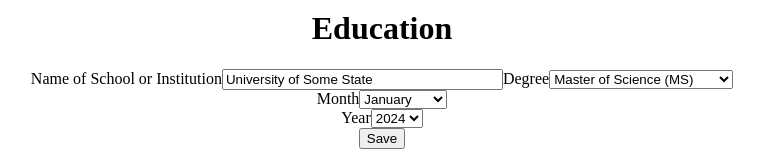
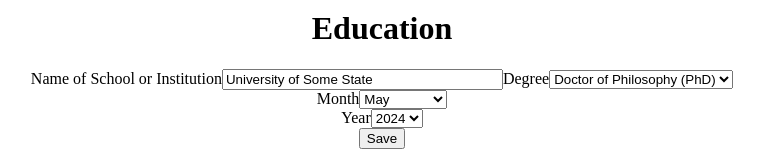
Before and after one commit to weboffools/cv-app, a React (Vite) app: page / in a window 1280 px wide. Shown: the part 288-448 px from the top of the page, without its empty margins (258-1022 px from the left). Built offline with nearby package versions, Linux system fonts and the light colour scheme; the HTML template or start-up script is replaced by a standard one.

Commit message:
Fix error in rendering MonthSelect

```diff
--- a/src/components/Institution.jsx
+++ b/src/components/Institution.jsx
@@ -28,7 +28,6 @@ export default function Institution({ isActive, onEdit, onSave }) {
         <select
           name="degree_type"
           id="degree"
-          value={values.degree}
           onChange={(e) => setValues({ ...values, degree: e.target.value })}
         >
           <option>Doctor of Philosophy (PhD)</option>
--- a/src/components/MonthSelect.jsx
+++ b/src/components/MonthSelect.jsx
@@ -1,4 +1,4 @@
-export default function MonthSelect(values, selectNewMonth) {
+export default function MonthSelect({values, selectNewMonth}) {
   const months = [
     'January',
     'February',
@@ -26,7 +26,7 @@ export default function MonthSelect(values, selectNewMonth) {
       <label htmlFor="month_complete">Month</label>
       <select
         name="month_complete"
-        id="month"
+        id="month_complete"
         value={values.month}
         onChange={(e) => selectNewMonth({ ...values, month: e.target.value})}
       >
```
